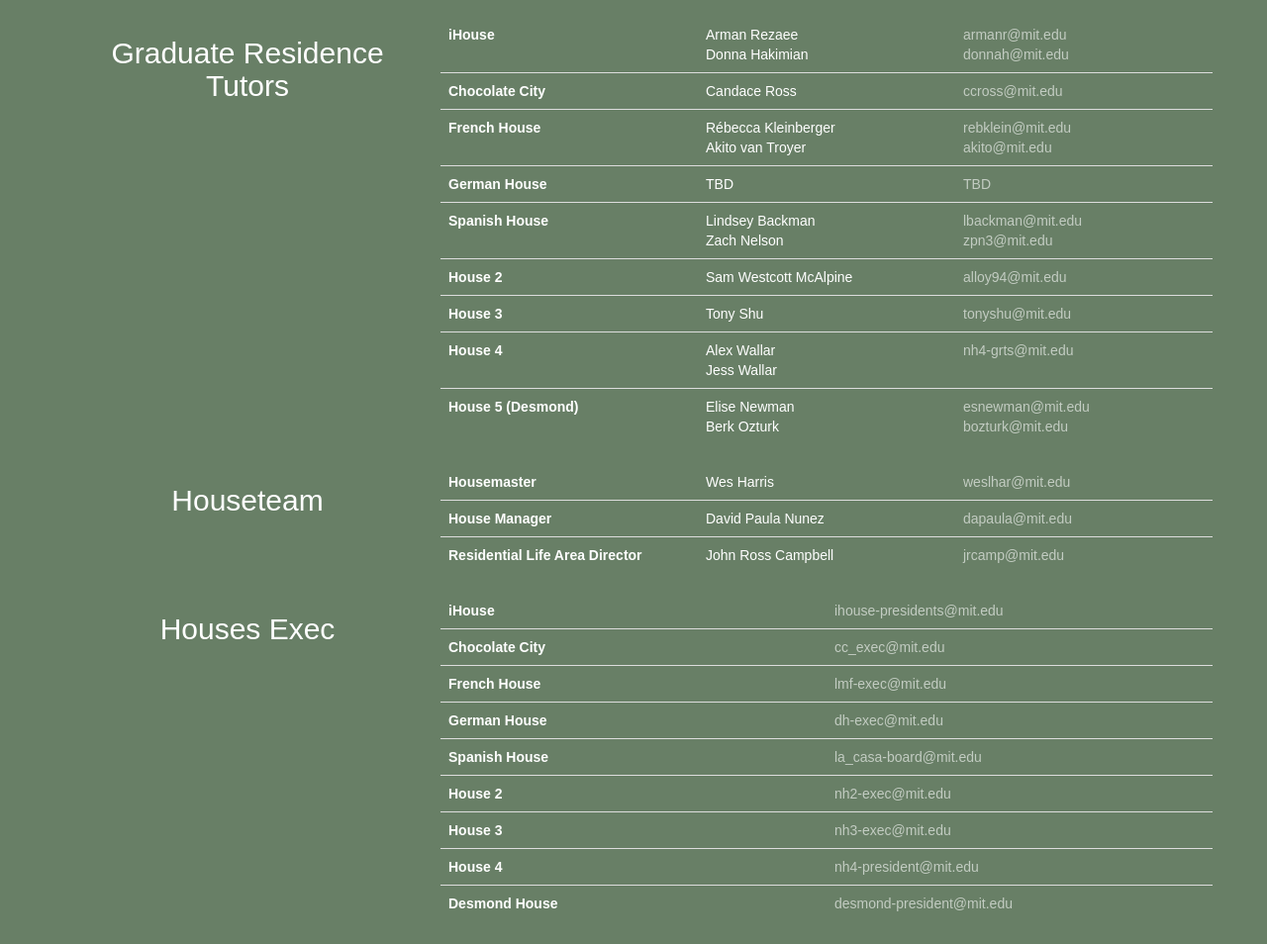
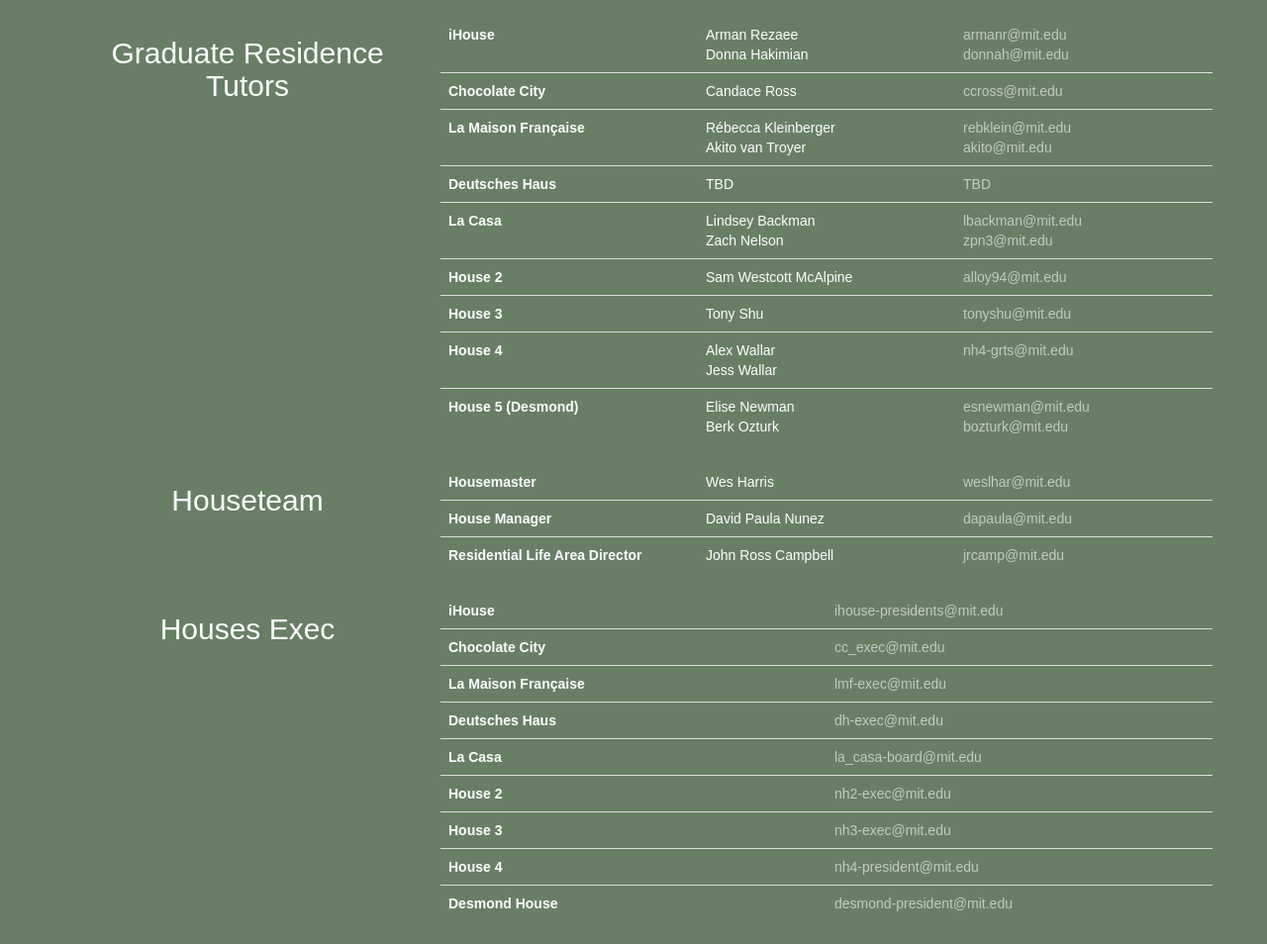
Before and after one commit to NewHouseWebmaster/newhousewebmaster.github.io, a plain HTML site: page government.html in a window 1280 px wide. Shown: the part 914-1868 px from the top of the page at 99% size. Drawn offline with Linux system fonts and the light colour scheme; a web font is replaced by a local one.

Commit message:
Update government.html

```diff
--- a/government.html
+++ b/government.html
@@ -189,17 +189,17 @@
                                     <td><a class="whiteLink"  href="mailto:ccross@mit.edu">ccross@mit.edu</a></td>
                                 </tr>
                                 <tr>
-                                    <td><b>French House</b></td>
+                                    <td><b>La Maison Française</b></td>
                                     <td>Rébecca Kleinberger <br> Akito van Troyer</td>
                                     <td><a class="whiteLink" href="mailto:rebklein@mit.edu">rebklein@mit.edu</a><br><a class="whiteLink" href="mailto:akito@mit.edu">akito@mit.edu</a></td>
                                 </tr>
                                 <tr>
-                                    <td><b>German House</b></td>
+                                    <td><b>Deutsches Haus</b></td>
                                     <td>TBD</td>
                                     <td><a class="whiteLink" href="mailto:dhkumar@mit.edu">TBD</a></td>
                                 </tr>
                                 <tr>
-                                    <td><b>Spanish House</b></td>
+                                    <td><b>La Casa</b></td>
                                     <td>Lindsey Backman <br> Zach Nelson</td>
                                     <td><a class="whiteLink" href="mailto:lbackman@mit.edu">lbackman@mit.edu</a> <br> <a class="whiteLink" href="mailto:zpn3@mit.edu">zpn3@mit.edu</a></td>
                                 </tr>
@@ -279,15 +279,15 @@
                           <td><a class="whiteLink" href="mailto:cc_exec@mit.edu">cc_exec@mit.edu</a></td>
                         </tr>
                         <tr>
-                          <td><b>French House</b></td>
+                          <td><b>La Maison Française</b></td>
                           <td><a class="whiteLink" href="mailto:lmf-exec@mit.edu">lmf-exec@mit.edu</a></td>
                         </tr>
                         <tr>
-                          <td><b>German House</b></td>
+                          <td><b>Deutsches Haus</b></td>
                           <td><a class="whiteLink" href="mailto:dh-exec@mit.edu">dh-exec@mit.edu</a></td>
                         </tr>
                         <tr>
-                          <td><b>Spanish House</b></td>
+                          <td><b>La Casa</b></td>
                           <td><a class="whiteLink" href="mailto:la_casa-board@mit.edu">la_casa-board@mit.edu</a></td>
                         </tr>
                         <tr>
```
